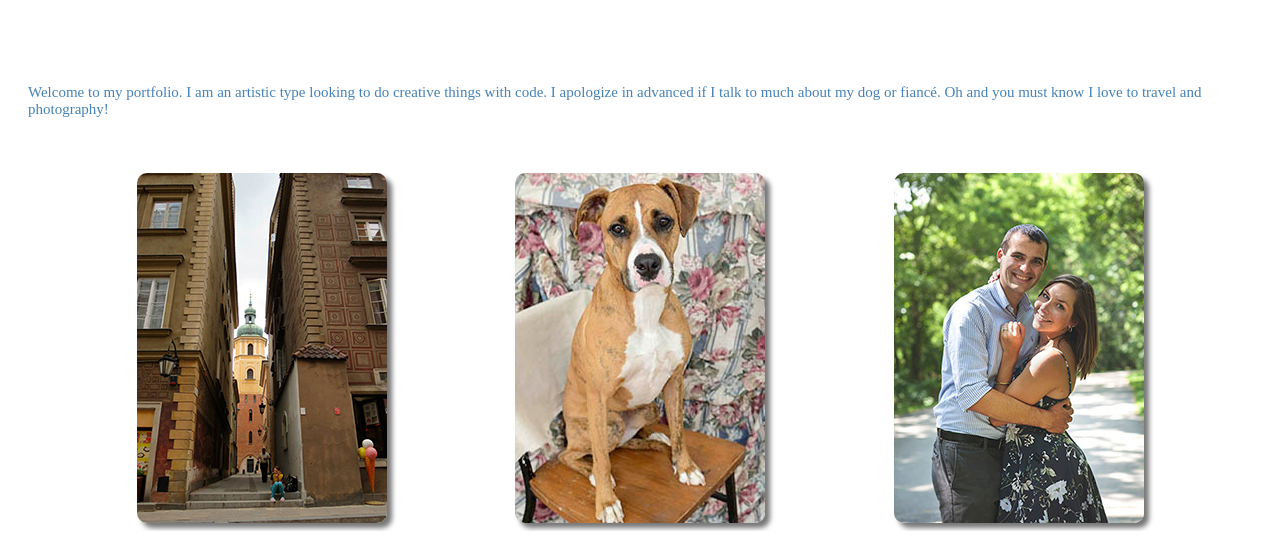
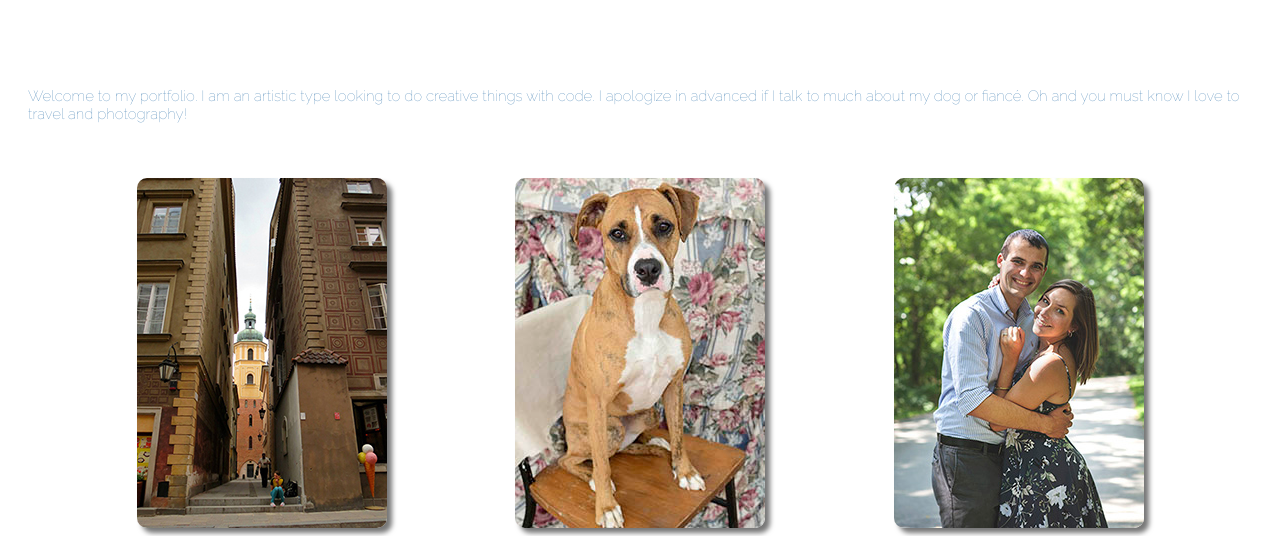
Before and after one commit to hwilson2563/WilsonPortfolio, a plain HTML site: page index.html in a window 1280 px wide. Shown: the part 551-1087 px from the top of the page. Drawn offline with Linux system fonts and the light colour scheme.

Commit message:
@font-face
added -

```diff
--- a/stylesheet.css
+++ b/stylesheet.css
@@ -1,8 +1,8 @@
-@fontface {
+@font-face {
 	 font-family: Pacifico;
     src: url('Pacifico.ttf');
 }
-@fontface {
+@font-face {
 	font-family: Raleway;
 	src: url('Raleway-Thin.ttf');
 }
```
